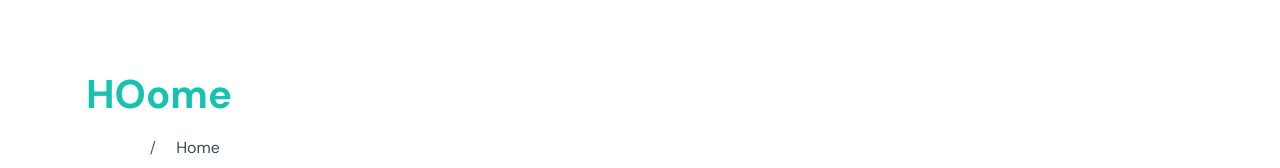
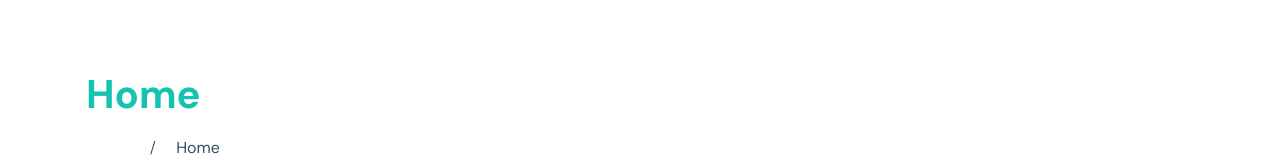
Before and after one commit to BrittneeAlexis/Active-Money, a plain HTML site: page index.html in a window 1280 px wide. Shown: the part 342-510 px from the top of the page. Drawn offline with Linux system fonts and the light colour scheme; files whose address does not match are found by name.

Commit message:
Home page update

```diff
--- a/index.html
+++ b/index.html
@@ -99,7 +99,7 @@
           <div class="container">
             <div class="row align-items-top ">
               <div class="col-md-5 mt-5 pt-5">
-                <h1 class="mb-3 font-weight-bold text-teal">HOome</h1>
+                <h1 class="mb-3 font-weight-bold text-teal">Home</h1>
                 <p><a href="index.html" class="text-white">Home</a> <span class="mx-3">/</span> <strong>Home</strong></p>
               </div>
             </div>
```
